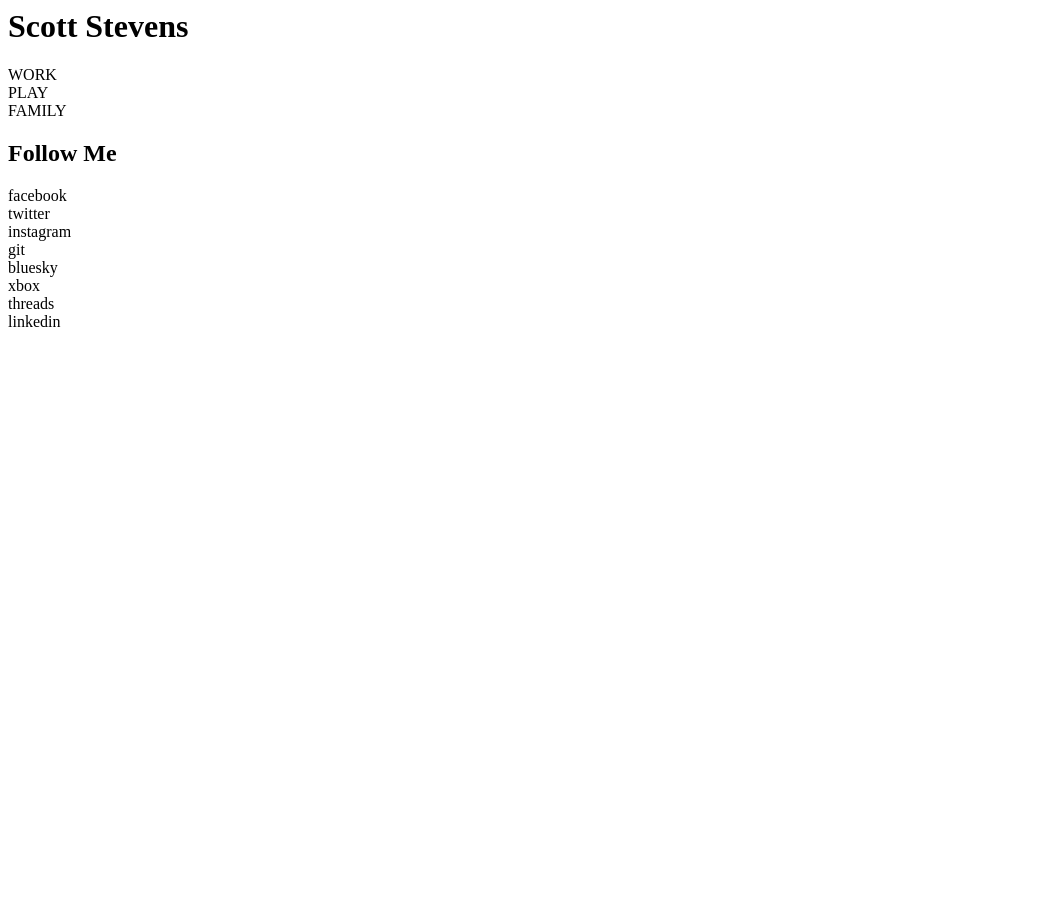
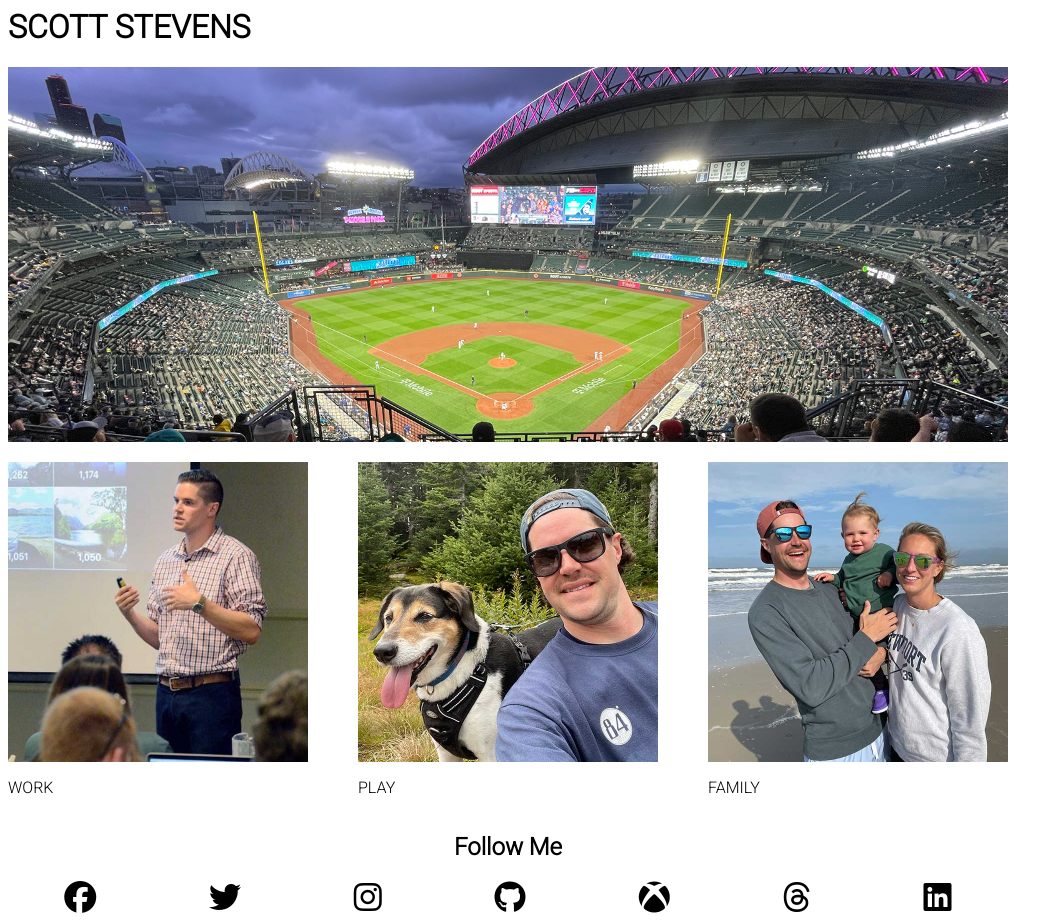
Before and after one commit to BUCK5NORT/ScottStevens, a plain HTML site: page index.html in a window 1280 px wide. Shown: the whole page, without its empty margins (0-1063 px from the left). Before the commit the page ends 800 px from the top, so only its background shows below. Drawn offline with Linux system fonts and the light colour scheme.

Commit message:
added some basic content to homepage, wrote some basic css

```diff
--- a/index.html
+++ b/index.html
@@ -4,36 +4,50 @@
     <meta name="viewport" content="width=device-width, initial-scale=1.0">
     <title>Scott Stevens</title>
     <link rel="stylesheet" href="style.css">
+    <!--- Google Fonts --->
+    <link rel="preconnect" href="https://fonts.googleapis.com">
+    <link rel="preconnect" href="https://fonts.gstatic.com" crossorigin>
+    <link href="https://fonts.googleapis.com/css2?family=Roboto:wght@300&display=swap" rel="stylesheet">
+    <!--- FontAwesome Icons --->
+    <script src="https://kit.fontawesome.com/8a030c7bdf.js" crossorigin="anonymous"></script>
 </head>
 <body>
 
-<h1>Scott Stevens</h1>
+
+<h1>SCOTT STEVENS</h1>
 <div class="hero">
-    <div></div>
+    <div><img src="/images/hero-tmobile.jpg" alt="baseball game at t-mobile park in seattle washington" width="1000"></div>
     <div></div>
     <div></div>
 </div>
 
 <div class="tile">
-    <div>WORK</div>
-    <div>PLAY</div>
-    <div>FAMILY</div>
+    <div>
+        <img src="/images/scott-presentation.jpg" alt="scott giving a presentation in front of a room full of people" width="300">
+        <p>WORK</p></div>
+    <div>
+        <img src="/images/scott-remus-hike.jpg" alt="scott and his dog resting after a hike" width="300">
+        <p>PLAY</p>
+    </div>
+    <div>
+        <img src="/images/family-beach.jpg" alt="scott and his family at the beach" width="300">
+        <p>FAMILY</p>
+    </div>
 </div>
 
-<div>
-    <h2>Follow Me</h2>
+<h2 align="center">Follow Me</h2>
+
+<div class="social">
+    <div><i class="fa-brands fa-facebook fa-2x"></i></div>
+    <div><i class="fa-brands fa-twitter fa-2x"></i></div>
+    <div><i class="fa-brands fa-instagram fa-2x"></i></div>
+    <div><i class="fa-brands fa-github fa-2x"></i></div>
+    <div><i class="fa-brands fa-xbox fa-2x"></i></div>
+    <div><i class="fa-brands fa-threads fa-2x"></i></div>
+    <div><i class="fa-brands fa-linkedin fa-2x"></i></div>
 </div>
 
-<div class="social">
-    <div>facebook</div>
-    <div>twitter</div>
-    <div>instagram</div>
-    <div>git</div>
-    <div>bluesky</div>
-    <div>xbox</div>
-    <div>threads</div>
-    <div>linkedin</div>
-</div>
+
 
 </body>
 </html>
--- a/style.css
+++ b/style.css
@@ -1,11 +1,11 @@
-
-
-
-
+body {
+    font-family: 'Roboto', sans-serif;
+    width: 1000px;
+}
 
 
 .hero {
-
+    margin-bottom: 20px;
 }
 
 .hero > div {
@@ -13,9 +13,21 @@
 }
 
 .tile {
+    display: flex;
+    justify-content: space-between;
 
 }
 
 .tile > div {
 
 }
+
+
+.social {
+    display: flex;
+    justify-content: space-around;
+}
+
+.social > div {
+
+}
```
Also changed, not shown: images/family-beach.jpg (added), images/hero-tmobile.jpg (added), images/scott-presentation.jpg (added), images/scott-remus-hike.jpg (added).
